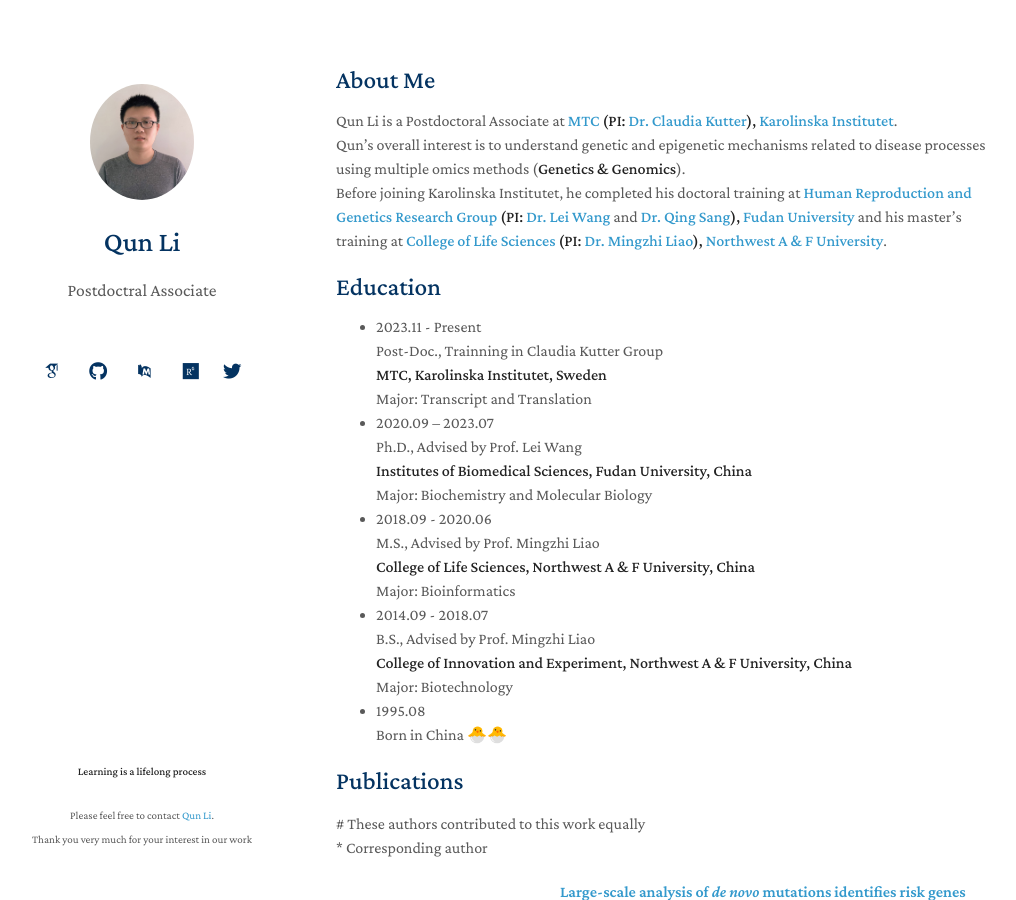
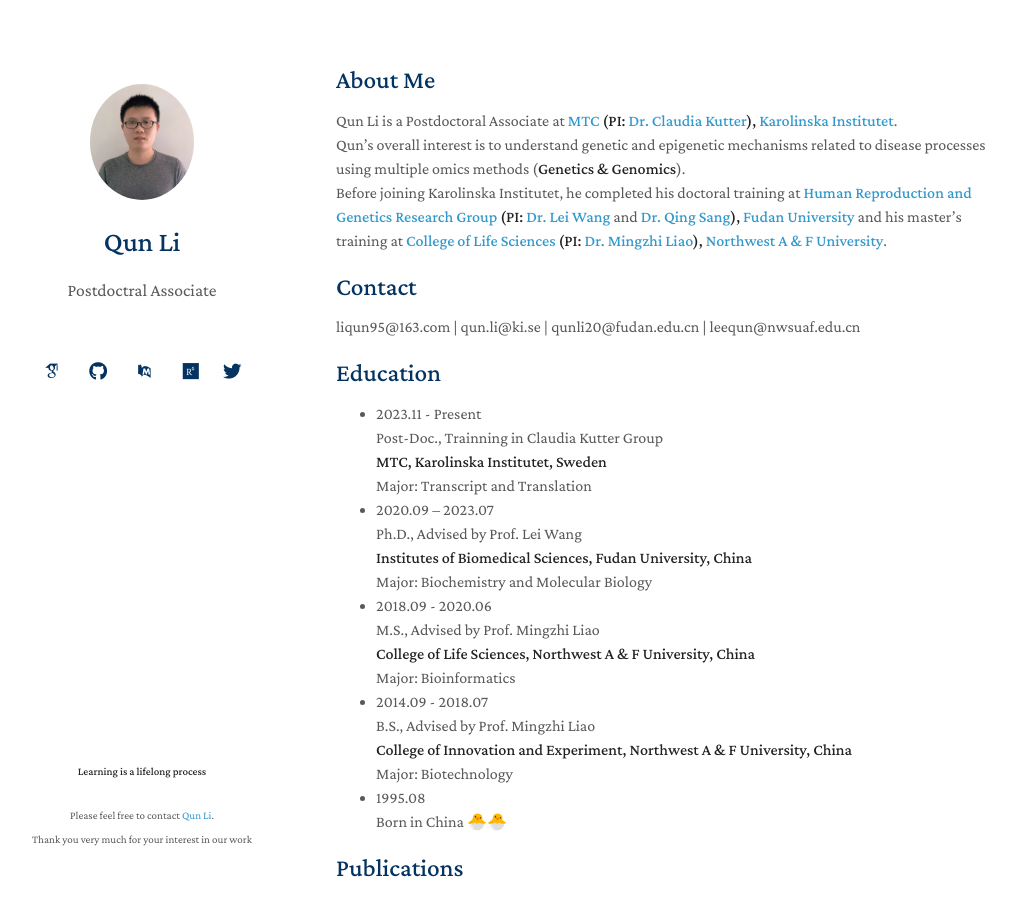
Before and after one commit to liqunbio/liqunbio.github.io, a Jekyll site: the page built from index.md, in a window 1280 px wide and 900 px high. Shown: the whole window, without its empty margins (134-1150 px from the left). Built offline with Jekyll 4.4.1, drawn with Linux system fonts in a browser that asks for light colours; some web fonts are replaced; comment, search, counter and statistics services are not loaded; our own code applies the rules of GitHub Pages for plain Markdown files.

Commit message:
Update index.md

```diff
--- a/index.md
+++ b/index.md
@@ -7,6 +7,9 @@ layout: homepage
 Qun Li is a Postdoctoral Associate at **[MTC](https://ki.se/mtc) (PI: [Dr. Claudia Kutter](https://www.scilifelab.se/researchers/claudia-kutter/)), [Karolinska Institutet](https://ki.se/)**. <br>
 Qun's overall interest is to understand genetic and epigenetic mechanisms related to disease processes using multiple omics methods (**Genetics & Genomics**). <br>
 Before joining Karolinska Institutet, he completed his doctoral training at **[Human Reproduction and Genetics Research Group](https://reprod-genet.fudan.edu.cn/) (PI: [Dr. Lei Wang](https://reprod-genet.fudan.edu.cn/laben/c5/0f/c23194a247055/page.htm)** and **[Dr. Qing Sang](https://reprod-genet.fudan.edu.cn/laben/c5/10/c23194a247056/page.htm)), [Fudan University](https://www.fudan.edu.cn/)** and his master's training at **[College of Life Sciences](https://sm.nwafu.edu.cn/index.htm) (PI: [Dr. Mingzhi Liao](https://sm.nwafu.edu.cn/szdw/js2/389648.htm)), [Northwest A & F University](https://www.nwsuaf.edu.cn/)**. <br>
+
+## Contact
+liqun95@163.com | qun.li@ki.se | qunli20@fudan.edu.cn | leequn@nwsuaf.edu.cn
 
 ## Education
 - 2023.11 - Present <br>
```
